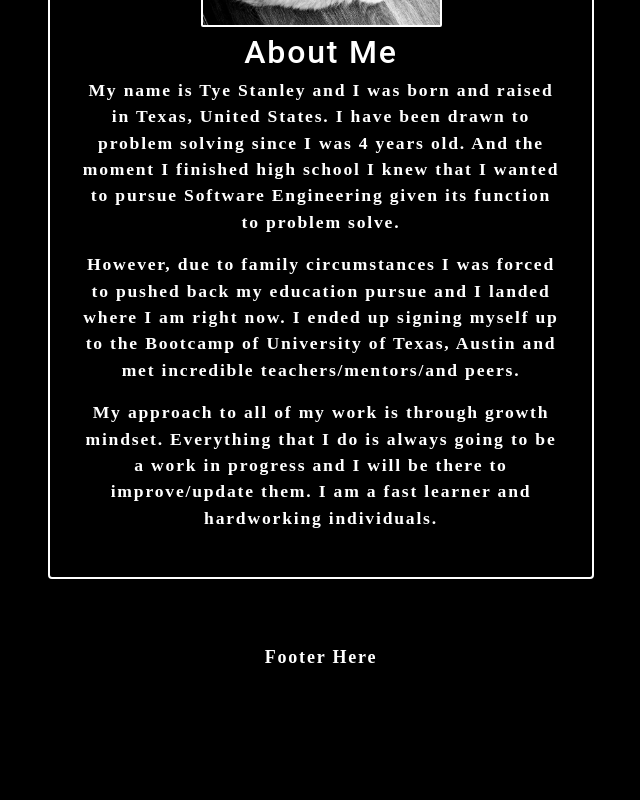
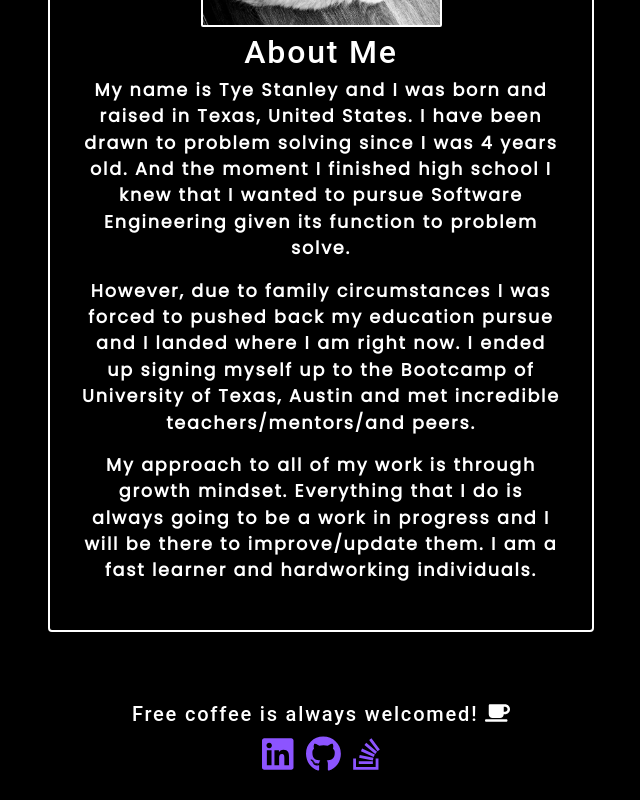
Before and after one commit to TyeStanley/my-react-portfolio, a React (Create React App) app: page / in a window 1280 px wide. Shown: the part 282-1082 px from the top of the page, without its empty margins (319-959 px from the left). Before the commit the page ends 953 px from the top, so only its background shows below. Built offline with nearby package versions, Linux system fonts and the light colour scheme; the HTML template or start-up script is replaced by a standard one.

Commit message:
added footer content with links and icons

```diff
--- a/package.json
+++ b/package.json
@@ -3,6 +3,10 @@
   "version": "0.1.0",
   "private": true,
   "dependencies": {
+    "@fortawesome/fontawesome-svg-core": "^6.1.2",
+    "@fortawesome/free-brands-svg-icons": "^6.1.2",
+    "@fortawesome/free-solid-svg-icons": "^6.1.2",
+    "@fortawesome/react-fontawesome": "^0.2.0",
     "@testing-library/jest-dom": "^5.16.4",
     "@testing-library/react": "^12.1.1",
     "@testing-library/user-event": "^12.5.0",
@@ -41,7 +45,6 @@
     ]
   },
   "devDependencies": {
-    "font-awesome": "^4.7.0",
     "gh-pages": "^4.0.0"
   }
 }
--- a/src/components/Footer/index.js
+++ b/src/components/Footer/index.js
@@ -1,12 +1,28 @@
 import React from 'react';
+import { FontAwesomeIcon } from '@fortawesome/react-fontawesome';
+import { faCoffee } from '@fortawesome/free-solid-svg-icons';
+import { faGithub, faLinkedin, faStackOverflow } from '@fortawesome/free-brands-svg-icons';
 
-function Footer() {
+export default function Footer() {
 
   return (
-    <div>
-      Footer Here
-    </div>
-  )
+    <footer>
+      <h5>
+        Free coffee is always welcomed!&nbsp;
+        <FontAwesomeIcon icon={faCoffee}></FontAwesomeIcon>
+      </h5>
+
+      <div className="mb-4">
+        <a href="https://www.linkedin.com/in/tye-stanley/" target="_blank" rel="noreferrer">
+          <FontAwesomeIcon icon={faLinkedin} className="m-1 fa-2xl"></FontAwesomeIcon>
+        </a>
+        <a href="https://github.com/TyeStanley" target="_blank" rel="noreferrer">
+          <FontAwesomeIcon icon={faGithub} className="m-1 fa-2xl"></FontAwesomeIcon>
+        </a>
+        <a href="https://stackoverflow.com/users/17858669/tye-stanley" target="_blank" rel="noreferrer">
+          <FontAwesomeIcon icon={faStackOverflow} className="m-1 fa-2xl"></FontAwesomeIcon>
+        </a>
+      </div>
+    </footer>
+  );
 }
-
-export default Footer;
--- a/src/index.css
+++ b/src/index.css
@@ -1,4 +1,4 @@
-
+@import url('https://fonts.googleapis.com/css2?family=Poppins&display=swap');
 main {
 	margin: 0 auto;
 	max-width: 90%;
@@ -36,7 +36,7 @@ body {
   letter-spacing: .1em;
   background: var(--dark);
   color: var(--light);
-  font-family: 'Poiret One', cursive;
+  font-family: 'Poppins', cursive;
 
 }
 
```
Also changed, not shown: 1 other file (tests, documents, lock files or other folders).
